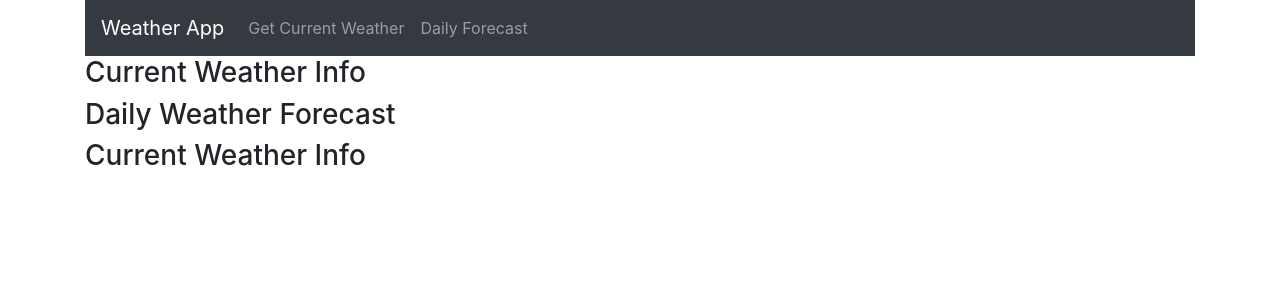
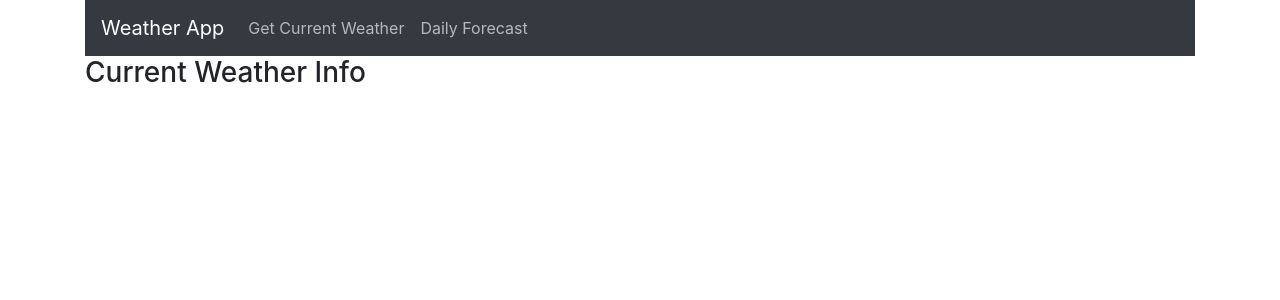
Before and after one commit to Prashant-Acharya/react-weather-app, a React (Create React App) app: page / in a window 1280 px wide. Shown: the top 300 px of the page. Built offline with nearby package versions, Linux system fonts and the light colour scheme.

Commit message:
routing set up

```diff
--- a/src/App.js
+++ b/src/App.js
@@ -1,9 +1,9 @@
 import React, { Component } from 'react'
 import { Container } from 'react-bootstrap'
-import { BrowserRouter as Router, Route } from 'react-router-dom'
+import { BrowserRouter as Router, Route, NavLink } from 'react-router-dom'
+import { Navbar, Nav } from 'react-bootstrap'
 
 
-import Navigation from './Components/Navigation'
 import Current from './Components/Current'
 import Daily from './Components/Daily'
 
@@ -12,10 +12,15 @@ class App extends Component {
 		return (
 			<Container>
 				<Router>
-					<Navigation />
-					<Current />
-					<Daily />
-
+					<Navbar bg="dark" variant="dark">
+						<Navbar.Brand>
+							{' Weather App '}
+						</Navbar.Brand>
+						<Nav>
+							<Nav.Link><NavLink to='/current/'>Get Current Weather</NavLink></Nav.Link>
+							<Nav.Link><NavLink to='/daily/'>Daily Forecast</NavLink></Nav.Link>
+						</Nav>
+					</Navbar>
 
 					<Route path="/" exact component = {Current} />
 					<Route path="/current/" component = {Current} />
--- a/src/Components/Navigation.jsx
+++ /dev/null
@@ -1,19 +0,0 @@
-import React from 'react'
-import { Nav, Navbar } from 'react-bootstrap'
-import { BrowserRouter as NavLink } from 'react-router-dom'
-
-const Navigation = () => {
-	return (
-		<Navbar bg="dark" variant="dark">
-			<Navbar.Brand href="#home">
-				{' Weather App '}
-			</Navbar.Brand>
-			<Nav>
-				<Nav.Link><NavLink to='/current/'>Get Current Weather</NavLink></Nav.Link>
-				<Nav.Link><NavLink to='/daily/'>Daily Forecast</NavLink></Nav.Link>
-			</Nav>
-		</Navbar>
-	)
-}
-
-export default Navigation
--- a/src/index.css
+++ b/src/index.css
@@ -12,3 +12,16 @@ code {
   font-family: source-code-pro, Menlo, Monaco, Consolas, "Courier New",
     monospace;
 }
+
+a {
+  color: #b6b9bc;
+}
+
+a:hover{
+  color: #ffffff;
+  text-decoration: none;
+}
+
+.active{
+  color: #ffffff;
+}
```
